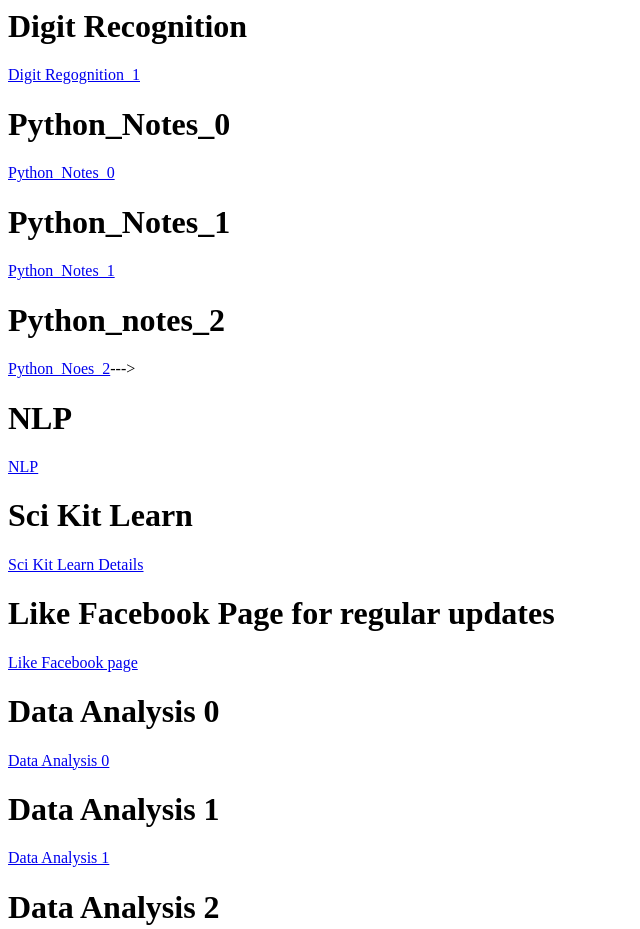
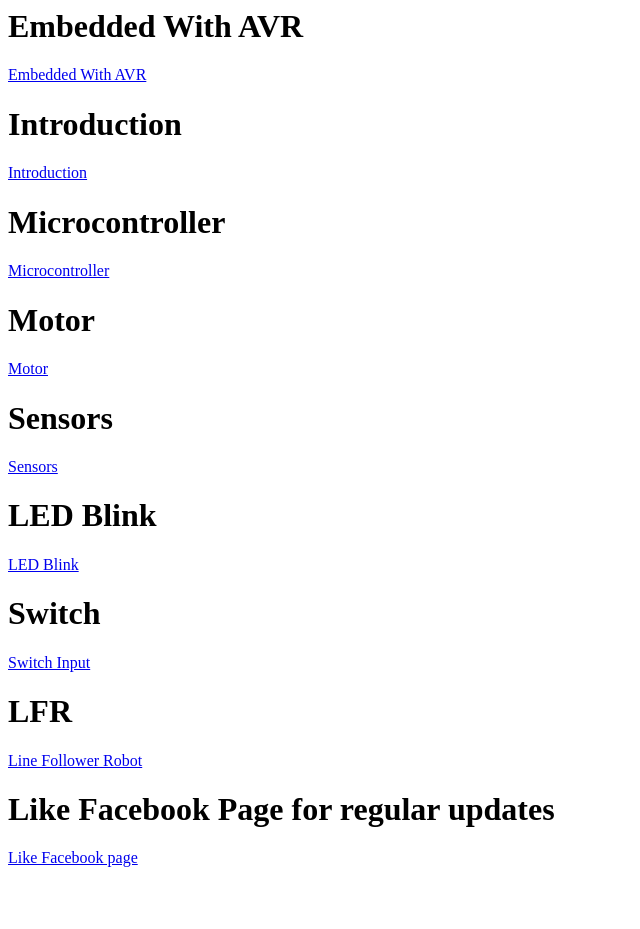
Before and after one commit to bipulshahi/bipulshahi.github.io, a plain HTML site: page class.html in a window 1280 px wide. Shown: the top 929 px of the page, without its empty margins (0-640 px from the left). After the commit the page ends 875 px from the top, so only its background shows below. Drawn offline with Linux system fonts and the light colour scheme.

Commit message:
Update class.html

```diff
--- a/class.html
+++ b/class.html
@@ -8,7 +8,7 @@
 <body>
 <!---<h1>Whats App Group</h1>
 <!--<a href="https://chat.whatsapp.com/E21IlW0oQIC9fs5rMIqNJL">Click to join</a>-->
- <h1>Digit Recognition</h1>
+<!--- <h1>Digit Recognition</h1>
 <a href="https://bit.ly/2UKhkLa">Digit Regognition_1</a>
 <h1>Python_Notes_0</h1>
 <a href="https://bit.ly/2rEDd13">Python_Notes_0</a>
@@ -17,17 +17,35 @@
 <h1>Python_notes_2</h1>
 <a href="https://bit.ly/2SMWZCY">Python_Noes_2</a>--->
 
-<!--- <h1>Embedded With AVR</h1>
+ <h1>Embedded With AVR</h1>
 <a href="https://github.com/bipulshahi/ppts/blob/master/Embedded%20with%20AVR.pptx">Embedded With AVR</a>
 <h1>Introduction</h1>
 <a href="https://github.com/bipulshahi/ppts/blob/master/INTRODUCTION.pptx">Introduction</a>
 <h1>Microcontroller</h1>
-<a href="https://github.com/bipulshahi/ppts/blob/master/Microcontroller.pptx">Microcontroller</a> --->
+<a href="https://github.com/bipulshahi/ppts/blob/master/Microcontroller.pptx">Microcontroller</a>
 
-<!--- <h1>Motor</h1>
+ <h1>Motor</h1>
 <a href="https://github.com/bipulshahi/ppts/blob/master/Motor.pptx">Motor</a>
 <h1>Sensors</h1>
 <a href="https://github.com/bipulshahi/ppts/blob/master/Sensor_Circuitary.pptx">Sensors</a>
+
+
+  <h1>LED Blink</h1>
+<a href="https://github.com/bipulshahi/Embedded_Class/blob/master/Led_blinking.c">LED Blink</a>
+
+  <h1>Switch</h1>
+<a href="https://github.com/bipulshahi/Embedded_Class/blob/master/switchinput.c">Switch Input</a>
+
+ <h1>LFR</h1>
+<a href="https://github.com/bipulshahi/Embedded_Class/blob/master/motor.c">Line Follower Robot</a>
+
+
+<!--- <h1>Edge Voider Robot</h1>
+<a href="https://github.com/bipulshahi/Embedded_Class/blob/master/edge%20avoider.c">Edge Avoider</a>
+
+
+ <h1>3 IR Sensors</h1>
+<a href="https://github.com/bipulshahi/Embedded_Class/blob/master/3irsensor%20motor.c">3 IR Sensors</a> -->
 
 
 <!--- <h1>Thingspeak_NodeMCU_IOT</h1>
@@ -40,8 +58,8 @@
 <a href="https://github.com/bipulshahi/codes/blob/master/Keras_tensorflow.py">Keras Tensorflow</a>-->
 
 
- <h1>NLP</h1>
-<a href="https://github.com/bipulshahi/codes/blob/master/NLP_Point2Point.py">NLP</a>
+ <!---<h1>NLP</h1>
+<a href="https://github.com/bipulshahi/codes/blob/master/NLP_Point2Point.py">NLP</a>--->
 
 
  <!-- <h1>Image_Recognition</h1>
@@ -53,7 +71,7 @@
 <!-- <h1>Image_Recognition_Web_App</h1>
 <a href="https://bit.ly/2REKZr4">Web_App</a>--->
 
-  <h1>Sci Kit Learn</h1>
+<!---  <h1>Sci Kit Learn</h1>
 <a href="https://github.com/bipulshahi/pdfs/blob/master/sktlearn.pdf">Sci Kit Learn Details</a>
 
 <!---  <h1>Housing Data Sheet</h1>
@@ -64,7 +82,7 @@
 
 
 
-  <h1>Data Analysis 0</h1>
+<!---  <h1>Data Analysis 0</h1>
 <a href="https://github.com/bipulshahi/pdfs/blob/master/Data%20Analysis%20using%20Python0.pdf">Data Analysis 0</a>
 
    <h1>Data Analysis 1</h1>
@@ -78,7 +96,7 @@
 <a href="https://github.com/bipulshahi/codes/blob/master/Tweet%2BAnalysis.py">Twitter Sentiments in Real Time</a>-->
 
 
- <h1>Data Analysis 2</h1>
+ <!---<h1>Data Analysis 2</h1>
 <a href="https://github.com/bipulshahi/pdfs/blob/master/Data%20Analysis%20using%20Python2.pdf">Data Analysis 2</a> -->
 
  <!--<h1>IOT using Python</h1>
```
